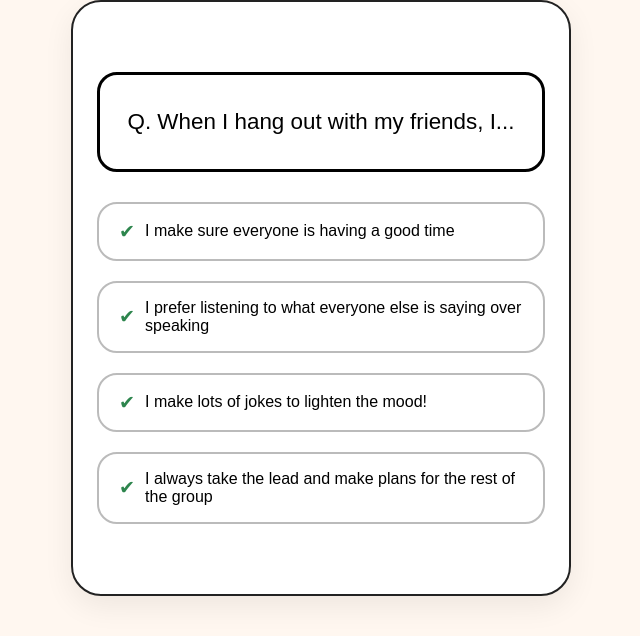
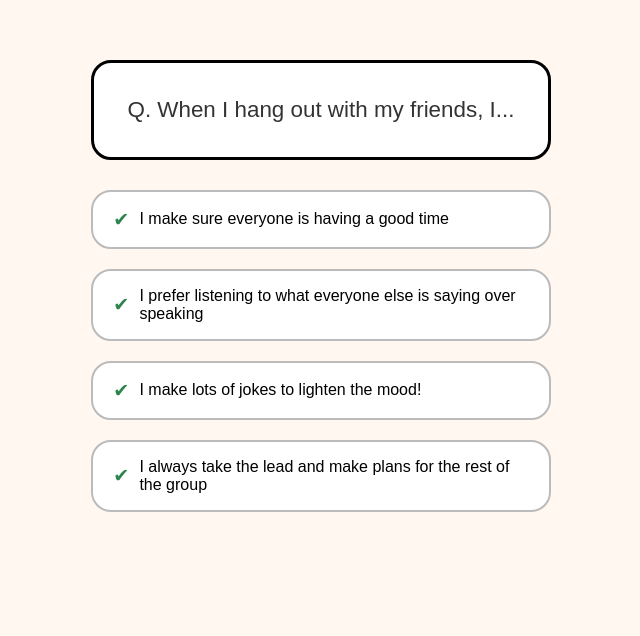
Before and after one commit to LiaYoonseoJang/mbti_test, a website: page test.html in a window 1280 px wide. Shown: the whole page, without its empty margins (319-959 px from the left). Drawn offline with Linux system fonts and the light colour scheme.

Commit message:
change 1

```diff
--- a/styles/main.css
+++ b/styles/main.css
@@ -17,14 +17,25 @@ body, html {
 
 .container {
   text-align: center;
-  padding: 30px 24px; /* Add horizontal padding */
-  max-width: 500px;
-  background-color: #ffffff;
-  border-radius: 30px;
-  border: 2px solid #222;
-  box-shadow: 0 10px 30px rgba(0, 0, 0, 0.07);
-  overflow: visible;
+  padding: 20px;
+  width: 90%;
+  max-width: 600px;
+  margin: 0 auto;
+  box-sizing: border-box;
 }
+
+@media (min-width: 768px) {
+  .container {
+    max-width: 700px;
+  }
+}
+
+@media (min-width: 1024px) {
+  .container {
+    max-width: 800px;
+  }
+}
+
 
 
 
@@ -251,3 +262,10 @@ body, html {
     margin-top: 6px;
     text-align: center;
   }
+
+  .question-box {
+    font-size: 1.2em;
+    font-weight: bold;
+    color: #333; /* or any dark color you prefer */
+    margin-bottom: 20px;
+  }
```
